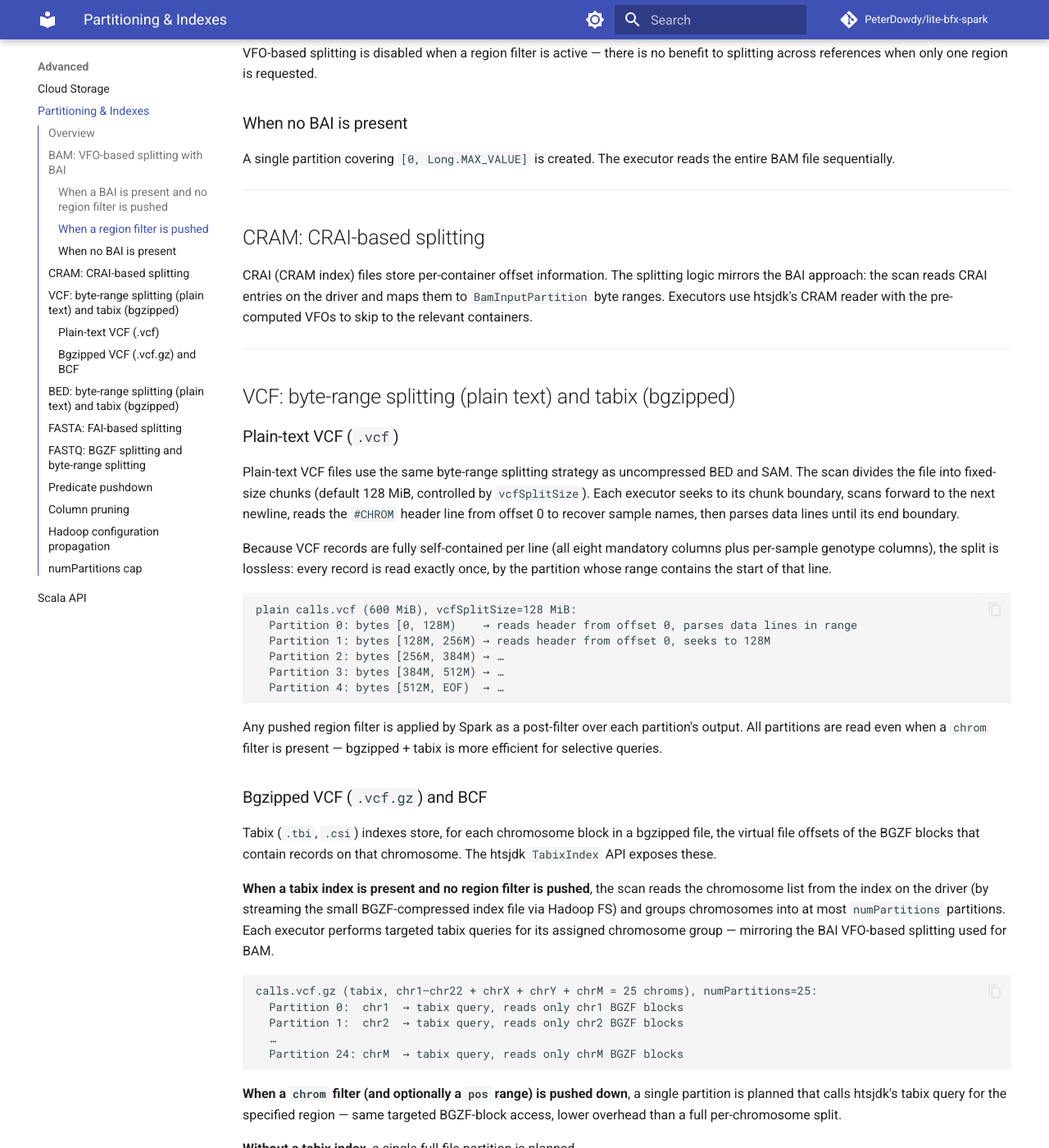
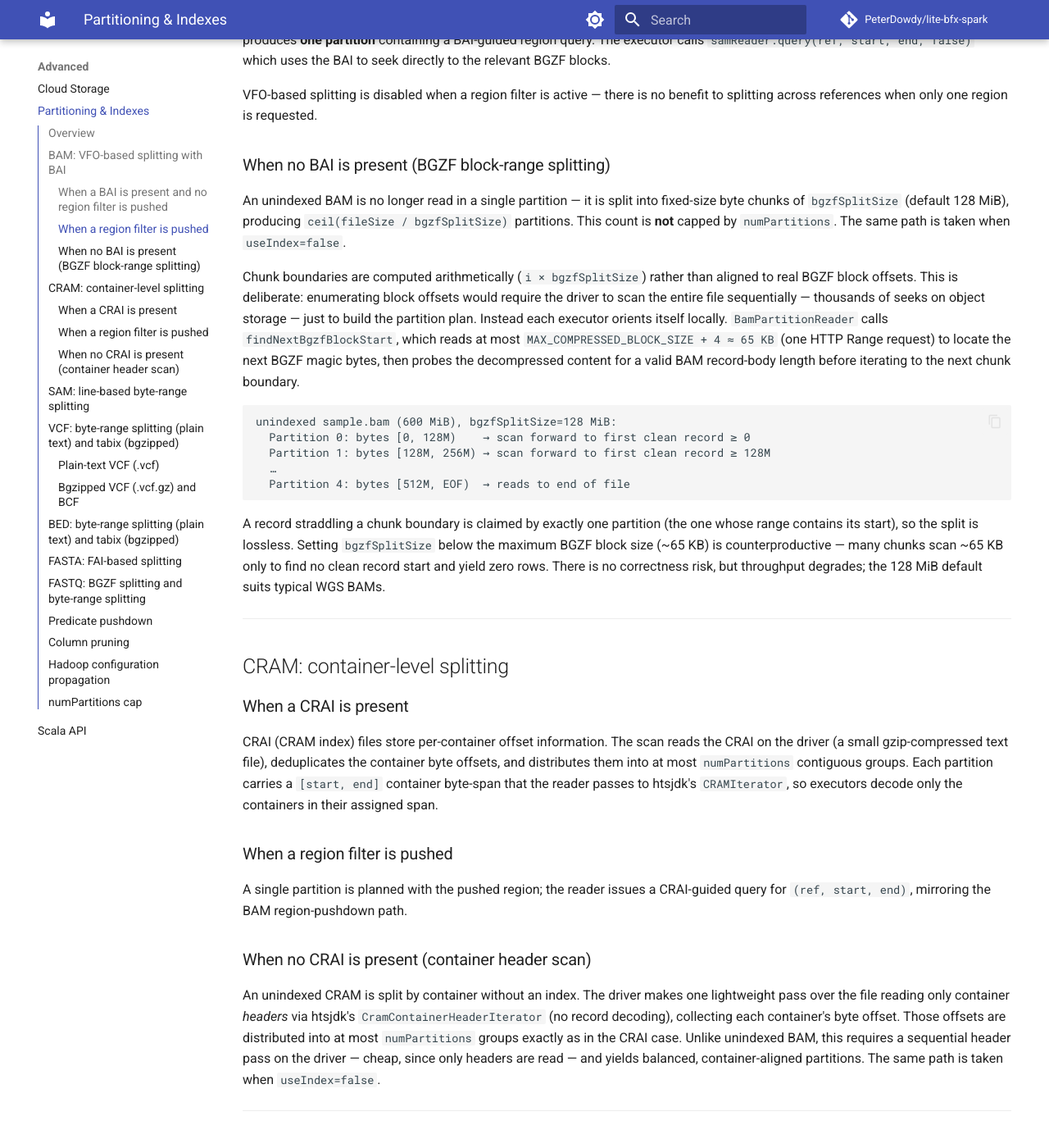
Before and after one commit to PeterDowdy/lite-bfx-spark, an MkDocs documentation site: the page built from docs/partitioning.md, in a window 1280 px wide and 1400 px high, scrolled down 1261 px. Shown: the whole window at 82% size. Built offline with MkDocs 1.6.1 and Material for MkDocs 9.7.7, drawn with Linux system fonts in a browser that asks for light colours; comment, search, counter and statistics services are not loaded; some of the changed text lies outside the part shown.

Commit message:
docs: document index-free splitting of non-indexed BAM/CRAM/SAM (#7)
The partitioning docs still described unindexed BAM/CRAM as a single
full-file partition, but the planner now splits them for parallelism:
- BAM without a BAI -> fixed-size BGZF byte-range chunks (bgzfSplitSize),
  count = ceil(fileSize / bgzfSplitSize), not capped by numPartitions
- CRAM without a CRAI -> container groups from a driver-side header scan
  (CramContainerHeaderIterator), capped by numPartitions
- SAM -> line-based byte-range splits (samSplitSize)
- useIndex=false no longer means "single partition"; it routes into the
  no-index split paths

Updated README (partitioning table, options table, new "Splitting
non-indexed BAM and CRAM" section, technology-choices rows),
docs/partitioning.md (new BGZF/CRAM/SAM sections, numPartitions cap
notes), docs/bam.md (SAM/useIndex wording), and ARCHITECTURE.md (BAM/CRAM
planner decision tree).

Co-authored-by: Claude Opus 4.8 <noreply@anthropic.com>

````diff
--- a/docs/partitioning.md
+++ b/docs/partitioning.md
@@ -6,7 +6,7 @@ This document explains how lite-bfx-spark plans Spark partitions, uses genomics
 
 ## Overview
 
-A Spark partition in this library is a `(filePath, byteRange, queryParams, hadoopConf)` tuple. Each executor opens the file at the given path, seeks to the byte range using the Hadoop `FileSystem`, and iterates records until the range is exhausted. The planning of these partitions — how many there are, which byte ranges they cover — is driven by the genomics index for each format.
+A Spark partition in this library is a `(filePath, byteRange, queryParams, hadoopConf)` tuple. Each executor opens the file at the given path, seeks to the byte range using the Hadoop `FileSystem`, and iterates records until the range is exhausted. When a genomics index is present it drives the plan — how many partitions there are and which byte ranges they cover. When no index is present, the file is still split for parallelism: by byte range (BAM, SAM, plain-text VCF/BED) or by a lightweight container-header scan (CRAM). An index-free split gives **read parallelism but no I/O reduction** — the whole file is read across the union of partitions.
 
 The core insight is that genomics index formats (BAI, CRAI, tabix) map genomic coordinates to **virtual file offsets (VFOs)** within the BGZF-compressed file. By reading the index on the driver, the scan planner can translate a genomic query into a set of byte ranges, one per Spark partition, without reading any alignment data.
 
@@ -40,15 +40,43 @@ When the query planner receives a filter like `referenceName = 'chr17' AND start
 
 VFO-based splitting is disabled when a region filter is active — there is no benefit to splitting across references when only one region is requested.
 
-### When no BAI is present
+### When no BAI is present (BGZF block-range splitting)
 
-A single partition covering `[0, Long.MAX_VALUE]` is created. The executor reads the entire BAM file sequentially.
+An unindexed BAM is no longer read in a single partition — it is split into fixed-size byte chunks of `bgzfSplitSize` (default 128 MiB), producing `ceil(fileSize / bgzfSplitSize)` partitions. This count is **not** capped by `numPartitions`. The same path is taken when `useIndex=false`.
+
+Chunk boundaries are computed arithmetically (`i × bgzfSplitSize`) rather than aligned to real BGZF block offsets. This is deliberate: enumerating block offsets would require the driver to scan the entire file sequentially — thousands of seeks on object storage — just to build the partition plan. Instead each executor orients itself locally. `BamPartitionReader` calls `findNextBgzfBlockStart`, which reads at most `MAX_COMPRESSED_BLOCK_SIZE + 4 ≈ 65 KB` (one HTTP Range request) to locate the next BGZF magic bytes, then probes the decompressed content for a valid BAM record-body length before iterating to the next chunk boundary.
+
+```
+unindexed sample.bam (600 MiB), bgzfSplitSize=128 MiB:
+  Partition 0: bytes [0, 128M)    → scan forward to first clean record ≥ 0
+  Partition 1: bytes [128M, 256M) → scan forward to first clean record ≥ 128M
+  …
+  Partition 4: bytes [512M, EOF)  → reads to end of file
+```
+
+A record straddling a chunk boundary is claimed by exactly one partition (the one whose range contains its start), so the split is lossless. Setting `bgzfSplitSize` below the maximum BGZF block size (~65 KB) is counterproductive — many chunks scan ~65 KB only to find no clean record start and yield zero rows. There is no correctness risk, but throughput degrades; the 128 MiB default suits typical WGS BAMs.
 
 ---
 
-## CRAM: CRAI-based splitting
+## CRAM: container-level splitting
 
-CRAI (CRAM index) files store per-container offset information. The splitting logic mirrors the BAI approach: the scan reads CRAI entries on the driver and maps them to `BamInputPartition` byte ranges. Executors use htsjdk's CRAM reader with the pre-computed VFOs to skip to the relevant containers.
+### When a CRAI is present
+
+CRAI (CRAM index) files store per-container offset information. The scan reads the CRAI on the driver (a small gzip-compressed text file), deduplicates the container byte offsets, and distributes them into at most `numPartitions` contiguous groups. Each partition carries a `[start, end]` container byte-span that the reader passes to htsjdk's `CRAMIterator`, so executors decode only the containers in their assigned span.
+
+### When a region filter is pushed
+
+A single partition is planned with the pushed region; the reader issues a CRAI-guided query for `(ref, start, end)`, mirroring the BAM region-pushdown path.
+
+### When no CRAI is present (container header scan)
+
+An unindexed CRAM is split by container without an index. The driver makes one lightweight pass over the file reading only container *headers* via htsjdk's `CramContainerHeaderIterator` (no record decoding), collecting each container's byte offset. Those offsets are distributed into at most `numPartitions` groups exactly as in the CRAI case. Unlike unindexed BAM, this requires a sequential header pass on the driver — cheap, since only headers are read — and yields balanced, container-aligned partitions. The same path is taken when `useIndex=false`.
+
+---
+
+## SAM: line-based byte-range splitting
+
+SAM is plain text with no BGZF framing and no index format, so blocks cannot be located by magic bytes. The file is divided into fixed-size chunks of `samSplitSize` (default 128 MiB), producing `ceil(fileSize / samSplitSize)` partitions (not capped by `numPartitions`). Each executor seeks to its chunk boundary, discards bytes up to the next newline to land on a clean line start, and parses SAM text lines (via `SAMLineParser`) until the next line would begin at or past its chunk end. Chunks containing no data lines produce zero rows. A pushed region filter cannot reduce I/O — there is no index — so Spark applies it as a post-filter over every partition's output.
 
 ---
 
@@ -166,7 +194,10 @@ This is why reads from `s3a://`, `abfss://`, or `gs://` paths work transparently
 
 ```
 BAM (with BAI):              min(numPartitions, numReferences) + 1 unmapped partition
-CRAM (with CRAI):            number of CRAI entries (not capped — each container is one partition)
+BAM (no BAI):                ceil(fileSize / bgzfSplitSize)        — not capped by numPartitions
+SAM:                         ceil(fileSize / samSplitSize)         — not capped by numPartitions
+CRAM (with CRAI):            min(numPartitions, numContainers)
+CRAM (no CRAI):              min(numPartitions, numContainers)     — offsets from header scan
 VCF .vcf.gz (tabix, no filter): min(numPartitions, numChroms)
 VCF .vcf.gz (tabix, filter): 1 per pushed region query
 VCF .vcf.gz (no index):      1 (full-file scan)
@@ -181,4 +212,6 @@ FASTQ (uncompressed):        min(numPartitions, ceil(fileSize / minSplitBytes))
 
 Setting `numPartitions` higher than the number of references in a BAM has no effect — you cannot have more partitions than references. Setting it lower groups references together, reducing parallelism but also reducing the number of BAI seeks and task overhead.
 
+`numPartitions` caps **index-guided** and container splits (BAM reference groups, CRAM container groups, tabix chromosome groups). It does **not** cap the byte-range splits of an unindexed BAM or a SAM file — those are governed solely by `bgzfSplitSize` / `samSplitSize`. To bound the partition count of a large unindexed BAM, raise `bgzfSplitSize`.
+
 For a cohort of many small BAM files, the total partition count is the sum across all files. A directory of 100 BAM files with 25 references each and `numPartitions=200` would produce up to 2,600 partitions (100 files × 26 partitions each).
````
Also changed, not shown: ARCHITECTURE.md (+15 -12 lines), README.md (+22 -9 lines), docs/bam.md (+3 -3 lines).
